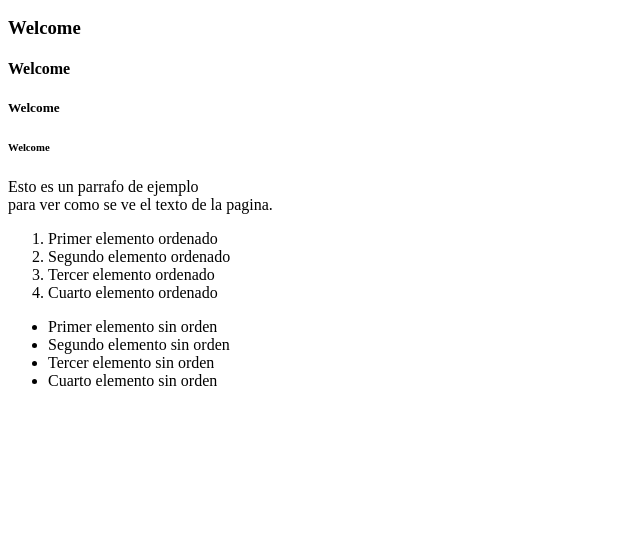
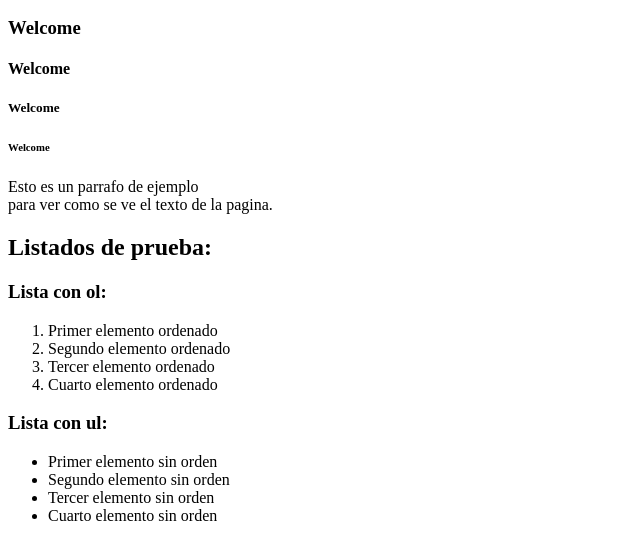
Before and after one commit to yamila-santillan/repositorio-de-ejemplo, a plain HTML site: page index.html in a window 1280 px wide. Shown: the part 110-670 px from the top of the page, without its empty margins (0-640 px from the left). Drawn offline with Linux system fonts and the light colour scheme.

Commit message:
Agrego titulos a las listas

```diff
--- a/index.html
+++ b/index.html
@@ -1,10 +1,12 @@
 <!DOCTYPE html>
 <html lang="en">
+
 <head>
     <meta charset="UTF-8">
     <meta name="viewport" content="width=device-width, initial-scale=1.0">
     <title>App</title>
 </head>
+
 <body>
     <h1>Hola Mundo!</h1>
     <h2>Welcome</h2>
@@ -13,6 +15,9 @@
     <h5>Welcome</h5>
     <h6>Welcome</h6>
     <p>Esto es <span> un parrafo </span> de ejemplo <br> para ver como se ve el texto de la pagina.</p>
+
+    <h2>Listados de prueba:</h2>
+    <h3>Lista con ol:</h3>
     <ol>
         <li>Primer elemento ordenado</li>
         <li>Segundo elemento ordenado</li>
@@ -20,6 +25,7 @@
         <li>Cuarto elemento ordenado</li>
     </ol>
 
+    <h3>Lista con ul:</h3>
     <ul>
         <li>Primer elemento sin orden</li>
         <li>Segundo elemento sin orden</li>
@@ -28,4 +34,5 @@
     </ul>
 
 </body>
+
 </html>
```
Lines whose indentation alone changed are shown as unchanged.
